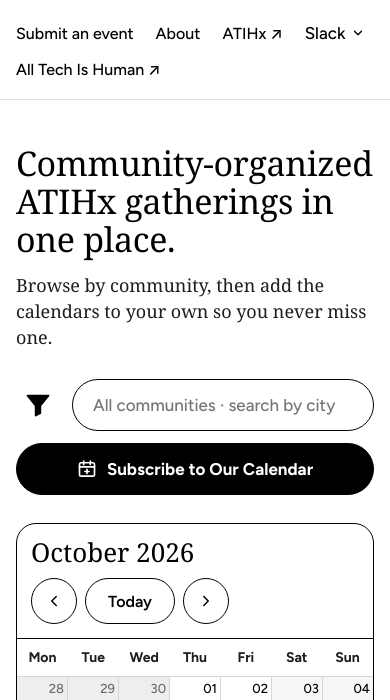
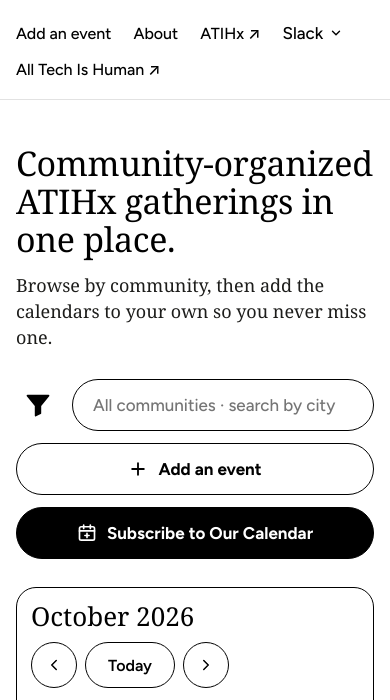
Before and after one commit to ChadL22/atihx-community-calendar, a plain HTML site: page index.html in a window 390 px wide. Shown: the part 79-779 px from the top of the page. Drawn offline with Linux system fonts and the light colour scheme; a web font is replaced by a local one.

Commit message:
Add 'Add an event' button

```diff
--- a/css/styles.css
+++ b/css/styles.css
@@ -121,7 +121,7 @@
 
 /* ---------- Toolbar: filter + subscribe ---------- */
 .toolbar { display: flex; flex-wrap: wrap; align-items: center; gap: 12px; }
-.toolbar > .btn { margin-left: auto; }
+.toolbar-actions { display: flex; flex-wrap: wrap; gap: 12px; margin-left: auto; }
 .filter { display: flex; align-items: center; gap: 12px; flex: 1 1 380px; max-width: 620px; min-width: 0; }
 .filter-icon {
   display: inline-flex; align-items: center; justify-content: center;
@@ -330,7 +330,8 @@
 
 /* ---------- Small screens ---------- */
 @media (max-width: 760px) {
-  .toolbar > .btn { margin-left: 0; width: 100%; }
+  .toolbar-actions { margin-left: 0; width: 100%; }
+  .toolbar-actions .btn { flex: 1 1 200px; }
   .filter { max-width: none; flex-basis: 100%; }
 }
 @media (max-width: 640px) {
--- a/index.html
+++ b/index.html
@@ -21,7 +21,7 @@
       <span class="brand-name">Community Calendar</span>
     </a>
     <nav class="nav" aria-label="Main">
-      <a href="submit.html">Submit an event</a>
+      <a href="submit.html">Add an event</a>
       <a href="#about">About</a>
       <a href="https://alltechishuman.org/atihx">ATIHx ↗</a>
       <div class="dropdown">
@@ -64,10 +64,16 @@
         </div>
       </div>
     </div>
+    <div class="toolbar-actions">
+    <a class="btn btn-outline" href="submit.html">
+      <svg width="20" height="20" viewBox="0 0 24 24" fill="none" stroke="currentColor" stroke-width="2.2" stroke-linecap="round" aria-hidden="true"><path d="M12 5v14M5 12h14"/></svg>
+      Add an event
+    </a>
     <button type="button" class="btn btn-dark" id="subscribe-toggle" aria-expanded="false" aria-controls="subscribe-panel">
       <svg width="20" height="20" viewBox="0 0 24 24" fill="none" stroke="currentColor" stroke-width="2" stroke-linecap="round" stroke-linejoin="round" aria-hidden="true"><rect x="3" y="4.5" width="18" height="16" rx="2"/><path d="M8 2.5v4M16 2.5v4M3 9.5h18M12 12.5v5M9.5 15h5"/></svg>
       Subscribe to Our Calendar
     </button>
+    </div>
   </div>
 
   <section class="panel subscribe" id="subscribe-panel" hidden aria-labelledby="subscribe-title">
@@ -110,7 +116,7 @@
         <button type="button" role="tab" id="tab-past" aria-selected="false" aria-controls="event-list">Past</button>
       </div>
       <div id="event-list" role="tabpanel"></div>
-      <div class="events-foot">Hosting a gathering? <a class="ulink strong" href="submit.html">Submit an event</a></div>
+      <div class="events-foot">Hosting a gathering? <a class="ulink strong" href="submit.html">Add it to the calendar</a></div>
     </aside>
   </div>
 </main>
--- a/js/submit.js
+++ b/js/submit.js
@@ -155,7 +155,7 @@
     }
 
     button.disabled = true;
-    button.textContent = 'Submitting…';
+    button.textContent = 'Sending…';
     fetch(API + '/api/submissions', {
       method: 'POST',
       headers: { 'Content-Type': 'application/json' },
@@ -182,7 +182,7 @@
       })
       .finally(function () {
         button.disabled = false;
-        button.textContent = 'Submit event';
+        button.textContent = 'Add event';
       });
   });
 
```
Also changed, not shown: submit.html (+4 -4 lines).
